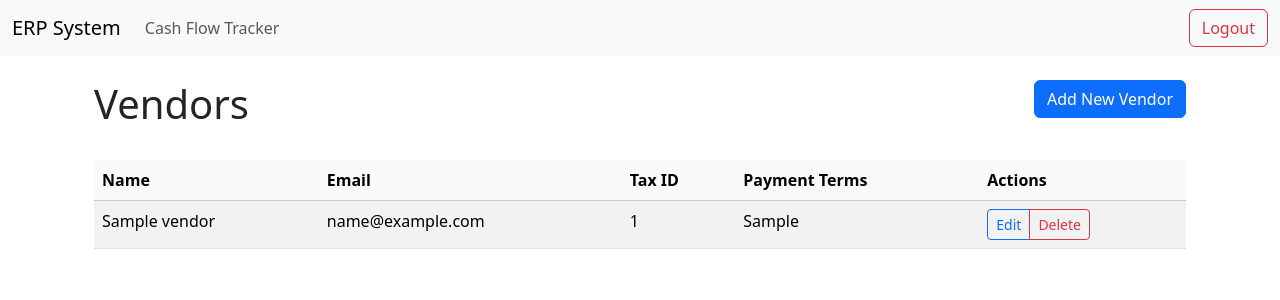
After one commit to mathireimer/nexus_erp, a Flask app: page /vendors in a window 1280 px wide. The commit adds this page. Shown: the top 300 px of the page. Run offline with Flask 3, Linux system fonts and the light colour scheme; a user stored in the database is signed in; tables that the repository leaves empty hold one stand-in row (values such as "Sample post").

Commit message:
Enhance vendor management system with improved UI and relationships

```diff
--- a/app.py
+++ b/app.py
@@ -1,6 +1,6 @@
 from flask import Flask, render_template, request, redirect, url_for, flash, session, jsonify
-from flask_sqlalchemy import SQLAlchemy
-from flask_migrate import Migrate  # Add Flask-Migrate
+from models import db, User, Client, Vendor, Contact, Tag, Product, Invoice, Transaction  # Import models here
+from flask_migrate import Migrate
 from werkzeug.security import generate_password_hash, check_password_hash
 from datetime import datetime, timedelta
 
@@ -13,79 +13,27 @@ app.config['SQLALCHEMY_DATABASE_URI'] = 'sqlite:///database.db'
 app.config['SQLALCHEMY_TRACK_MODIFICATIONS'] = False
 
 # Initialize SQLAlchemy and Migrate
-db = SQLAlchemy(app)
-migrate = Migrate(app, db)  # Initialize Flask-Migrate
+db.init_app(app)
+migrate = Migrate(app, db)
 
-
-# Database Models
-class User(db.Model):
-    id = db.Column(db.Integer, primary_key=True)
-    username = db.Column(db.String(80), unique=True, nullable=False)
-    password = db.Column(db.String(120), nullable=False)
-
-
-class Product(db.Model):
-    id = db.Column(db.Integer, primary_key=True)
-    name = db.Column(db.String(100), nullable=False)
-    quantity = db.Column(db.Integer, nullable=False)
-    price = db.Column(db.Float, nullable=False)
-
-
-class Order(db.Model):
-    id = db.Column(db.Integer, primary_key=True)
-    product_id = db.Column(db.Integer, db.ForeignKey('product.id'), nullable=False)
-    quantity = db.Column(db.Integer, nullable=False)
-    status = db.Column(db.String(50), default='Pending')
-
-
-class Client(db.Model):
-    id = db.Column(db.Integer, primary_key=True)  # Auto-assigned ID
-    name = db.Column(db.String(100), nullable=False)
-    email = db.Column(db.String(100), nullable=False)
-    tax_id = db.Column(db.String(50))
-    payment_terms = db.Column(db.String(50))
-
-    # Relationship to Invoice
-    invoices = db.relationship('Invoice', backref='client', lazy=True)
-
-
-class Invoice(db.Model):
-    id = db.Column(db.Integer, primary_key=True)
-    client_id = db.Column(db.Integer, db.ForeignKey('client.id'), nullable=False)  # Foreign key to Client
-    invoice_number = db.Column(db.String(50), unique=True, nullable=False)
-    issue_date = db.Column(db.Date, nullable=False)
-    due_date = db.Column(db.Date, nullable=False)
-    total_amount = db.Column(db.Float, nullable=False)
-    currency = db.Column(db.String(3), default='PYG')  # Add currency field with a default value
-    status = db.Column(db.String(20), default='Unpaid')  # Unpaid, Paid, Partially Paid
-
-
-class Category(db.Model):
-    id = db.Column(db.Integer, primary_key=True)
-    name = db.Column(db.String(100), nullable=False)
-    type = db.Column(db.String(20), nullable=False)  # 'INCOME' or 'EXPENSE'
-    user_id = db.Column(db.Integer, db.ForeignKey('user.id'), nullable=False)
-
-
-class Transaction(db.Model):
-    id = db.Column(db.Integer, primary_key=True)
-    user_id = db.Column(db.Integer, db.ForeignKey('user.id'), nullable=False)
-    type = db.Column(db.String(20), nullable=False)  # 'INCOME', 'EXPENSE', 'TRANSFER'
-    category_id = db.Column(db.Integer, db.ForeignKey('category.id'), nullable=True)
-    source_module = db.Column(db.String(50))  # e.g., 'invoice', 'manual', etc.
-    source_id = db.Column(db.String(100))  # External ID (e.g., invoice ID)
-    amount = db.Column(db.Float, nullable=False)
-    currency = db.Column(db.String(3), default='PYG')  # ISO 4217 code
-    exchange_rate = db.Column(db.Float, nullable=True)  # Optional
-    date = db.Column(db.Date, nullable=False)
-    description = db.Column(db.Text, nullable=True)
-    status = db.Column(db.String(20), default='CONFIRMED')  # 'PENDING', 'CONFIRMED', 'CANCELLED'
-    created_at = db.Column(db.DateTime, default=datetime.utcnow)
-    updated_at = db.Column(db.DateTime, default=datetime.utcnow, onupdate=datetime.utcnow)
-
-    # Relationships
-    category = db.relationship('Category', backref='transactions')
-
+# Helper Functions
+def calculate_period_range(period):
+    """Helper function to calculate date ranges for summaries."""
+    today = datetime.today()
+    if period == 'weekly':
+        start_date = today - timedelta(days=today.weekday())
+        end_date = start_date + timedelta(days=6)
+    elif period == 'monthly':
+        start_date = today.replace(day=1)
+        next_month = start_date.replace(month=start_date.month % 12 + 1)
+        end_date = (next_month - timedelta(days=1))
+    elif period == 'yearly':
+        start_date = today.replace(month=1, day=1)
+        end_date = today.replace(month=12, day=31)
+    else:  # Default to last 30 days
+        start_date = today - timedelta(days=30)
+        end_date = today
+    return start_date.date(), end_date.date()
 
 # Routes
 @app.route('/')
@@ -94,12 +42,11 @@ def home():
         return redirect(url_for('login'))
     return render_template('home.html')
 
-
 @app.route('/login', methods=['GET', 'POST'])
 def login():
     if request.method == 'POST':
-        username = request.form['username']
-        password = request.form['password']
+        username = request.form.get('username')
+        password = request.form.get('password')
         user = User.query.filter_by(username=username).first()
         if user and check_password_hash(user.password, password):
             session['user_id'] = user.id
@@ -108,12 +55,17 @@ def login():
         flash('Invalid credentials', 'danger')
     return render_template('login.html')
 
+@app.route('/logout')
+def logout():
+    session.pop('user_id', None)
+    flash('You have been logged out.', 'info')
+    return redirect(url_for('login'))
 
 @app.route('/register', methods=['GET', 'POST'])
 def register():
     if request.method == 'POST':
-        username = request.form['username']
-        password = request.form['password']
+        username = request.form.get('username')
+        password = request.form.get('password')
         hashed_password = generate_password_hash(password)
         new_user = User(username=username, password=hashed_password)
         db.session.add(new_user)
@@ -122,14 +74,6 @@ def register():
         return redirect(url_for('login'))
     return render_template('register.html')
 
-
-@app.route('/logout')
-def logout():
-    session.pop('user_id', None)
-    flash('You have been logged out.', 'info')
-    return redirect(url_for('login'))
-
-
 @app.route('/clients')
 def clients():
     if 'user_id' not in session:
@@ -137,16 +81,14 @@ def clients():
     clients = Client.query.all()
     return render_template('clients.html', clients=clients)
 
-
 @app.route('/create_client', methods=['POST'])
 def create_client():
     if 'user_id' not in session:
         return redirect(url_for('login'))
-
-    name = request.form['name']
-    email = request.form['email']
-    tax_id = request.form['tax_id']
-    payment_terms = request.form['payment_terms']
+    name = request.form.get('name')
+    email = request.form.get('email')
+    tax_id = request.form.get('tax_id')
+    payment_terms = request.form.get('payment_terms')
 
     # Validate email uniqueness
     existing_client = Client.query.filter_by(email=email).first()
@@ -166,6 +108,98 @@ def create_client():
     flash('Client created successfully!', 'success')
     return redirect(url_for('clients'))
 
+@app.route('/vendors')
+def vendors():
+    if 'user_id' not in session:
+        return redirect(url_for('login'))
+    vendors = Vendor.query.all()
+    return render_template('vendors.html', vendors=vendors)
+
+@app.route('/create_vendor', methods=['POST'])
+def create_vendor():
+    if 'user_id' not in session:
+        return redirect(url_for('login'))
+    name = request.form.get('name')
+    email = request.form.get('email')
+    tax_id = request.form.get('tax_id')
+    payment_terms = request.form.get('payment_terms')
+
+    # Validate email uniqueness
+    existing_vendor = Vendor.query.filter_by(email=email).first()
+    if existing_vendor:
+        flash('A vendor with this email already exists.', 'danger')
+        return redirect(url_for('vendors'))
+
+    # Create the new vendor
+    new_vendor = Vendor(
+        user_id=session['user_id'],
+        name=name,
+        email=email,
+        tax_id=tax_id,
+        payment_terms=payment_terms
+    )
+    db.session.add(new_vendor)
+    db.session.commit()
+    flash('Vendor created successfully!', 'success')
+    return redirect(url_for('vendors'))
+
+@app.route('/edit_vendor/<int:vendor_id>', methods=['POST'])
+def edit_vendor(vendor_id):
+    if 'user_id' not in session:
+        return redirect(url_for('login'))
+
+    vendor = Vendor.query.get_or_404(vendor_id)
+
+    # Check if the vendor belongs to the current user
+    if vendor.user_id != session['user_id']:
+        flash('Unauthorized access.', 'danger')
+        return redirect(url_for('vendors'))
+
+    # Get form data
+    name = request.form.get('name')
+    email = request.form.get('email')
+    tax_id = request.form.get('tax_id')
+    payment_terms = request.form.get('payment_terms')
+
+    # Check email uniqueness if email is changed
+    if email != vendor.email:
+        existing_vendor = Vendor.query.filter_by(email=email).first()
+        if existing_vendor:
+            flash('A vendor with this email already exists.', 'danger')
+            return redirect(url_for('vendors'))
+
+    # Update vendor information
+    vendor.name = name
+    vendor.email = email
+    vendor.tax_id = tax_id
+    vendor.payment_terms = payment_terms
+    vendor.updated_at = datetime.utcnow()
+
+    db.session.commit()
+    flash('Vendor updated successfully!', 'success')
+    return redirect(url_for('vendors'))
+
+@app.route('/delete_vendor/<int:vendor_id>')
+def delete_vendor(vendor_id):
+    if 'user_id' not in session:
+        return redirect(url_for('login'))
+
+    vendor = Vendor.query.get_or_404(vendor_id)
+
+    # Check if the vendor belongs to the current user
+    if vendor.user_id != session['user_id']:
+        flash('Unauthorized access.', 'danger')
+        return redirect(url_for('vendors'))
+
+    # Check if vendor has associated invoices
+    if vendor.invoices:
+        flash('Cannot delete vendor with associated invoices.', 'danger')
+        return redirect(url_for('vendors'))
+
+    db.session.delete(vendor)
+    db.session.commit()
+    flash('Vendor deleted successfully!', 'success')
+    return redirect(url_for('vendors'))
 
 @app.route('/products')
 def products():
@@ -174,44 +208,40 @@ def products():
     products = Product.query.all()
     return render_template('products.html', products=products)
 
-
 @app.route('/add_product', methods=['POST'])
 def add_product():
     if 'user_id' not in session:
         return redirect(url_for('login'))
-    name = request.form['name']
-    quantity = int(request.form['quantity'])
-    price = float(request.form['price'])
+    name = request.form.get('name')
+    quantity = int(request.form.get('quantity'))
+    price = float(request.form.get('price'))
+
+    # Create the new product
     new_product = Product(name=name, quantity=quantity, price=price)
     db.session.add(new_product)
     db.session.commit()
     flash('Product added successfully!', 'success')
     return redirect(url_for('products'))
 
-
 @app.route('/invoices')
 def invoices():
     if 'user_id' not in session:
         return redirect(url_for('login'))
-
-    # Separate invoices into active and historic
     active_invoices = Invoice.query.filter_by(status='Unpaid').all()
     historic_invoices = Invoice.query.filter_by(status='Paid').all()
     return render_template('invoices.html', active_invoices=active_invoices, historic_invoices=historic_invoices)
-
 
 @app.route('/create_invoice', methods=['POST'])
 def create_invoice():
     if 'user_id' not in session:
         return redirect(url_for('login'))
+    client_id = int(request.form.get('client_id'))
+    issue_date = datetime.strptime(request.form.get('issue_date'), '%Y-%m-%d')
+    due_date = datetime.strptime(request.form.get('due_date'), '%Y-%m-%d')
+    total_amount = float(request.form.get('total_amount'))
+    currency = request.form.get('currency', 'PYG')  # Default to PYG
 
-    client_id = int(request.form['client_id'])
-    issue_date = datetime.strptime(request.form['issue_date'], '%Y-%m-%d')
-    due_date = datetime.strptime(request.form['due_date'], '%Y-%m-%d')
-    total_amount = float(request.form['total_amount'])
-    currency = request.form.get('currency', 'PYG')  # Optional: Add currency input to the form
-
-    # Validate client_id
+    # Validate client ID
     client = Client.query.get(client_id)
     if not client:
         flash('Invalid client ID. Please select a valid client.', 'danger')
@@ -221,19 +251,19 @@ def create_invoice():
     last_invoice = Invoice.query.order_by(Invoice.id.desc()).first()
     invoice_number = f"INV-{last_invoice.id + 1 if last_invoice else 1}"
 
+    # Create the new invoice
     new_invoice = Invoice(
         client_id=client_id,
         invoice_number=invoice_number,
         issue_date=issue_date,
         due_date=due_date,
         total_amount=total_amount,
-        currency=currency  # Save the currency
+        currency=currency
     )
     db.session.add(new_invoice)
     db.session.commit()
     flash('Invoice created successfully!', 'success')
     return redirect(url_for('invoices'))
-
 
 @app.route('/mark_paid/<int:invoice_id>', methods=['POST'])
 def mark_paid(invoice_id):
@@ -259,17 +289,13 @@ def mark_paid(invoice_id):
         user_id=session['user_id'],
         type='INCOME',
         amount=payment_amount,
-        currency=invoice.currency,  # Use the invoice's currency
+        currency=invoice.currency,
         date=datetime.utcnow().date(),
         description=f'Payment for Invoice #{invoice.invoice_number}',
         source_module='invoice',
         source_id=invoice.id
     )
-
-    # Add the transaction to the database
     db.session.add(new_transaction)
-
-    # Commit changes to the database
     db.session.commit()
 
     # Flash a success message
@@ -281,13 +307,11 @@ def mark_paid(invoice_id):
     # Redirect back to the invoices page
     return redirect(url_for('invoices'))
 
-
 @app.route('/cash-flow')
 def cash_flow():
     if 'user_id' not in session:
         return redirect(url_for('login'))
     return render_template('cash_flow.html')
-
 
 @app.route('/api/transactions', methods=['POST'])
 def add_transaction():
@@ -319,9 +343,7 @@ def add_transaction():
     )
     db.session.add(new_transaction)
     db.session.commit()
-
     return {'message': 'Transaction added successfully', 'transaction_id': new_transaction.id}, 201
-
 
 @app.route('/api/transactions', methods=['GET'])
 def list_transactions():
@@ -333,15 +355,12 @@ def list_transactions():
     transaction_type = request.args.get('type', 'ALL')
 
     query = Transaction.query.filter_by(user_id=session['user_id'])
-
     if start_date and end_date:
         query = query.filter(Transaction.date.between(start_date, end_date))
-
     if transaction_type != 'ALL':
         query = query.filter_by(type=transaction_type)
 
     transactions = query.order_by(Transaction.date.asc()).all()
-
     result = []
     for transaction in transactions:
         result.append({
@@ -354,14 +373,12 @@ def list_transactions():
             'description': transaction.description,
             'status': transaction.status
         })
-
     return {'transactions': result}
-
 
 @app.route('/api/transactions/summary', methods=['GET'])
 def transaction_summary():
     period = request.args.get('period', 'monthly')
-    start_date, end_date = calculate_period_range(period)  # Helper function to calculate date range
+    start_date, end_date = calculate_period_range(period)
 
     income_total = db.session.query(db.func.sum(Transaction.amount)).filter(
         Transaction.user_id == session['user_id'],
@@ -381,24 +398,6 @@ def transaction_summary():
         'net_cash': income_total - expense_total
     }
 
-
-def calculate_period_range(period):
-    today = datetime.today()
-    if period == 'weekly':
-        start_date = today - timedelta(days=today.weekday())
-        end_date = start_date + timedelta(days=6)
-    elif period == 'monthly':
-        start_date = today.replace(day=1)
-        end_date = (start_date.replace(month=start_date.month % 12 + 1) - timedelta(days=1))
-    elif period == 'yearly':
-        start_date = today.replace(month=1, day=1)
-        end_date = today.replace(month=12, day=31)
-    else:
-        start_date = today - timedelta(days=30)
-        end_date = today
-    return start_date.date(), end_date.date()
-
-
 if __name__ == '__main__':
     with app.app_context():
         db.create_all()  # Create database tables
--- /dev/null
+++ b/templates/vendors.html
@@ -0,0 +1,124 @@
+{% extends "base.html" %}
+
+{% block content %}
+<div class="container">
+    <div class="row mb-4">
+        <div class="col">
+            <h1>Vendors</h1>
+        </div>
+        <div class="col text-end">
+            <button type="button" class="btn btn-primary" data-bs-toggle="modal" data-bs-target="#addVendorModal">
+                Add New Vendor
+            </button>
+        </div>
+    </div>
+
+    <div class="table-responsive">
+        <table class="table table-striped table-hover">
+            <thead class="table-light">
+                <tr>
+                    <th>Name</th>
+                    <th>Email</th>
+                    <th>Tax ID</th>
+                    <th>Payment Terms</th>
+                    <th>Actions</th>
+                </tr>
+            </thead>
+            <tbody>
+                {% for vendor in vendors %}
+                <tr>
+                    <td>{{ vendor.name }}</td>
+                    <td>{{ vendor.email }}</td>
+                    <td>{{ vendor.tax_id }}</td>
+                    <td>{{ vendor.payment_terms }}</td>
+                    <td>
+                        <div class="btn-group" role="group">
+                            <button type="button" class="btn btn-sm btn-outline-primary" data-bs-toggle="modal" data-bs-target="#editVendorModal{{ vendor.id }}">
+                                Edit
+                            </button>
+                            <button type="button" class="btn btn-sm btn-outline-danger" onclick="if(confirm('Are you sure you want to delete this vendor?')) window.location.href='{{ url_for('delete_vendor', vendor_id=vendor.id) }}'">
+                                Delete
+                            </button>
+                        </div>
+                    </td>
+                </tr>
+                {% endfor %}
+            </tbody>
+        </table>
+    </div>
+</div>
+
+<!-- Add Vendor Modal -->
+<div class="modal fade" id="addVendorModal" tabindex="-1" aria-labelledby="addVendorModalLabel" aria-hidden="true">
+    <div class="modal-dialog">
+        <div class="modal-content">
+            <div class="modal-header">
+                <h5 class="modal-title" id="addVendorModalLabel">Add New Vendor</h5>
+                <button type="button" class="btn-close" data-bs-dismiss="modal" aria-label="Close"></button>
+            </div>
+            <form action="{{ url_for('create_vendor') }}" method="POST">
+                <div class="modal-body">
+                    <div class="mb-3">
+                        <label for="name" class="form-label">Name</label>
+                        <input type="text" class="form-control" id="name" name="name" required>
+                    </div>
+                    <div class="mb-3">
+                        <label for="email" class="form-label">Email</label>
+                        <input type="email" class="form-control" id="email" name="email" required>
+                    </div>
+                    <div class="mb-3">
+                        <label for="tax_id" class="form-label">Tax ID</label>
+                        <input type="text" class="form-control" id="tax_id" name="tax_id">
+                    </div>
+                    <div class="mb-3">
+                        <label for="payment_terms" class="form-label">Payment Terms</label>
+                        <input type="text" class="form-control" id="payment_terms" name="payment_terms">
+                    </div>
+                </div>
+                <div class="modal-footer">
+                    <button type="button" class="btn btn-secondary" data-bs-dismiss="modal">Close</button>
+                    <button type="submit" class="btn btn-primary">Add Vendor</button>
+                </div>
+            </form>
+        </div>
+    </div>
+</div>
+
+<!-- Edit Vendor Modals -->
+{% for vendor in vendors %}
+<div class="modal fade" id="editVendorModal{{ vendor.id }}" tabindex="-1" aria-labelledby="editVendorModalLabel{{ vendor.id }}" aria-hidden="true">
+    <div class="modal-dialog">
+        <div class="modal-content">
+            <div class="modal-header">
+                <h5 class="modal-title" id="editVendorModalLabel{{ vendor.id }}">Edit Vendor</h5>
+                <button type="button" class="btn-close" data-bs-dismiss="modal" aria-label="Close"></button>
+            </div>
+            <form action="{{ url_for('edit_vendor', vendor_id=vendor.id) }}" method="POST">
+                <div class="modal-body">
+                    <div class="mb-3">
+                        <label for="name{{ vendor.id }}" class="form-label">Name</label>
+                        <input type="text" class="form-control" id="name{{ vendor.id }}" name="name" value="{{ vendor.name }}" required>
+                    </div>
+                    <div class="mb-3">
+                        <label for="email{{ vendor.id }}" class="form-label">Email</label>
+                        <input type="email" class="form-control" id="email{{ vendor.id }}" name="email" value="{{ vendor.email }}" required>
+                    </div>
+                    <div class="mb-3">
+                        <label for="tax_id{{ vendor.id }}" class="form-label">Tax ID</label>
+                        <input type="text" class="form-control" id="tax_id{{ vendor.id }}" name="tax_id" value="{{ vendor.tax_id }}">
+                    </div>
+                    <div class="mb-3">
+                        <label for="payment_terms{{ vendor.id }}" class="form-label">Payment Terms</label>
+                        <input type="text" class="form-control" id="payment_terms{{ vendor.id }}" name="payment_terms" value="{{ vendor.payment_terms }}">
+                    </div>
+                </div>
+                <div class="modal-footer">
+                    <button type="button" class="btn btn-secondary" data-bs-dismiss="modal">Close</button>
+                    <button type="submit" class="btn btn-primary">Save Changes</button>
+                </div>
+            </form>
+        </div>
+    </div>
+</div>
+{% endfor %}
+{% endblock %}
```
Also changed, not shown: models.py (added, +132 -0 lines), templates/home.html (+8 -0 lines), 1 other file.
